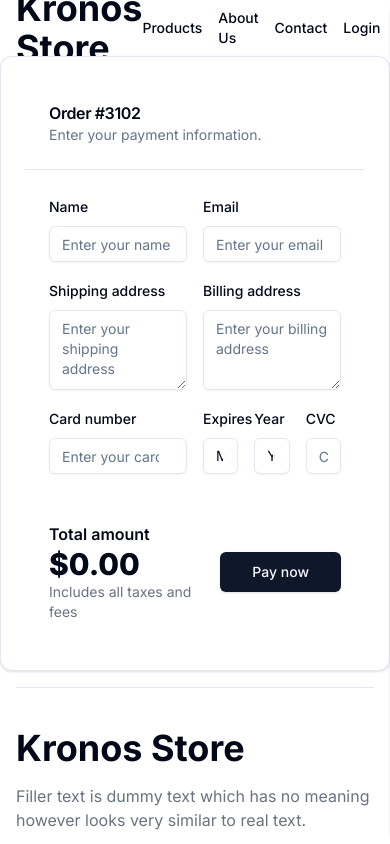
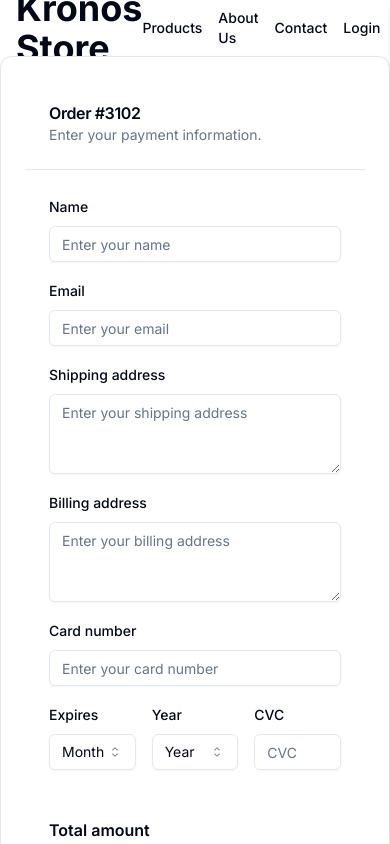
Before and after one commit to plfmoura/kronos-store, a Next.js app: page /checkout in a window 390 px wide. Shown: the top 844 px of the page. Built offline with nearby package versions, Linux system fonts and the light colour scheme.

Commit message:
style: add sm responsive layout

```diff
--- a/src/components/Checkout.tsx
+++ b/src/components/Checkout.tsx
@@ -45,7 +45,7 @@ export default function Checkout() {
                     <CardDescription>Enter your payment information.</CardDescription>
                 </div>
             </CardHeader>
-            <CardContent className="grid grid-cols-2 gap-4">
+            <CardContent className="grid sm:grid-cols-2 gap-4">
                 <div className="space-y-2">
                     <Label htmlFor="name">Name</Label>
                     <Input id="name" placeholder="Enter your name" />
```
